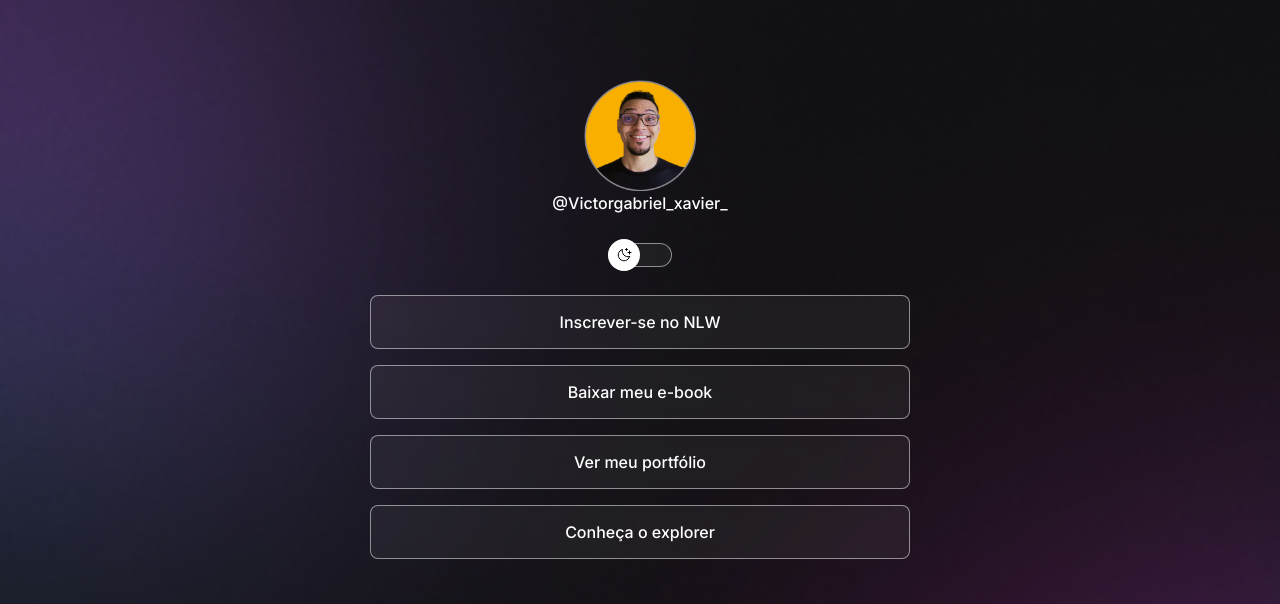
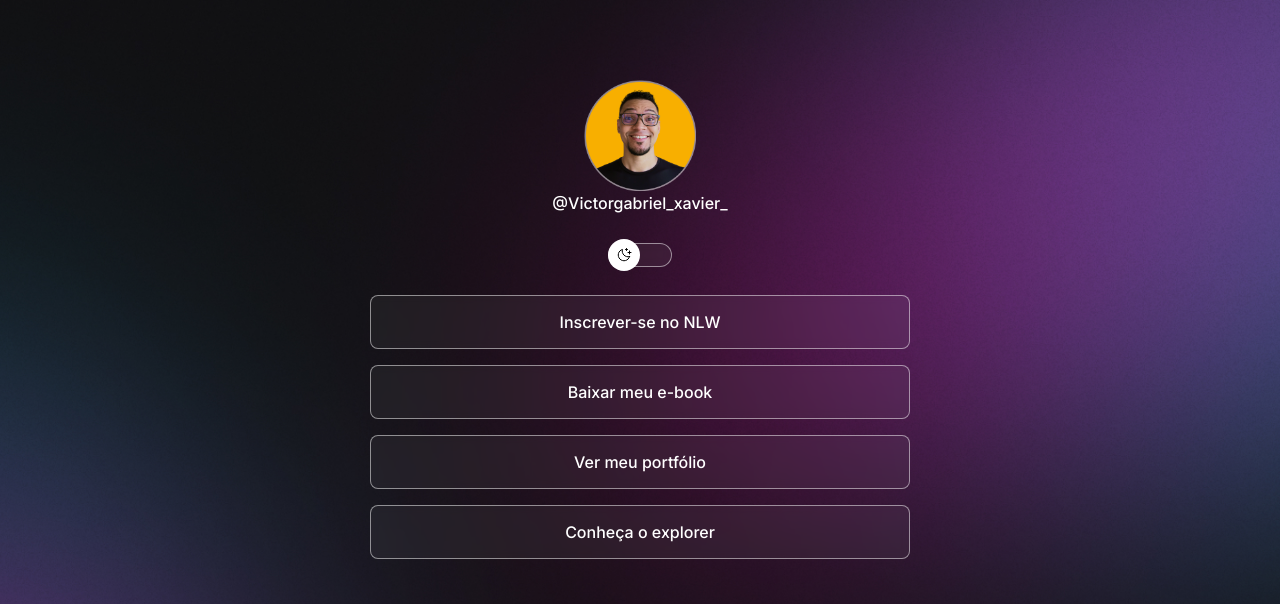
Before and after one commit to Bikutabikuta/Projeto-Perfil, a plain HTML site: page index.html in a window 1280 px wide. Shown: the top 604 px of the page. Drawn offline with nearby package versions, Linux system fonts and the light colour scheme.

Commit message:
change background based on media queries

```diff
--- a/style.css
+++ b/style.css
@@ -36,7 +36,7 @@
 
   body {
     background: var(--bg-url) no-repeat top center/cover;
-    height: 100%;
+    height: 100vh;
   }
 
   body * {
@@ -177,3 +177,15 @@ footer a {
     margin-right: 10px;
   }
   */
+
+  /* media queries */
+
+  @media (min-width: 700px) {
+    :root {
+      --bg-url: url(./assets/bg-desktop.jpg);
+    }
+
+    .light{
+      --bg-url: url(./assets/bg-desktop-light.jpg);
+    }
+  }
```
